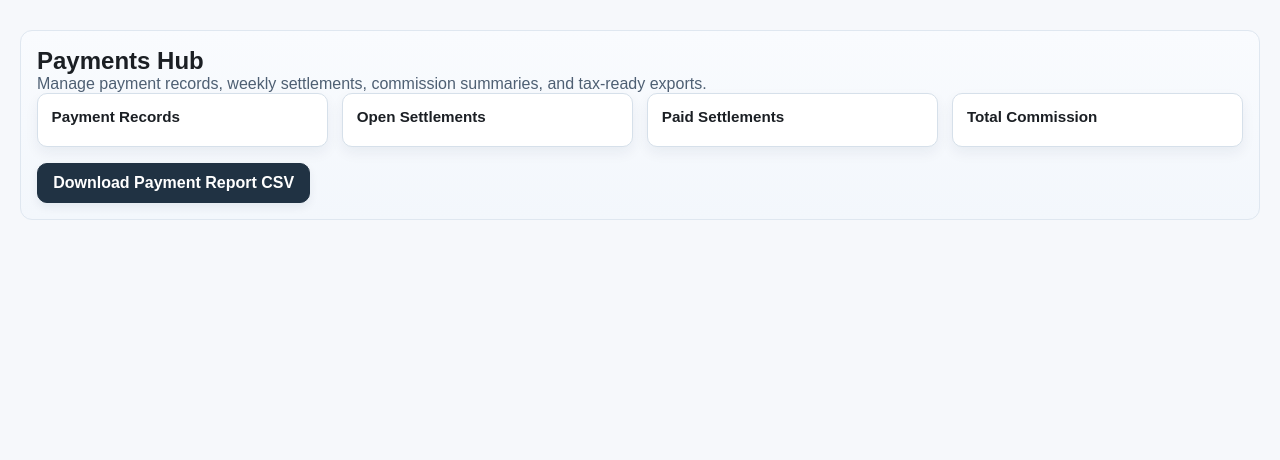
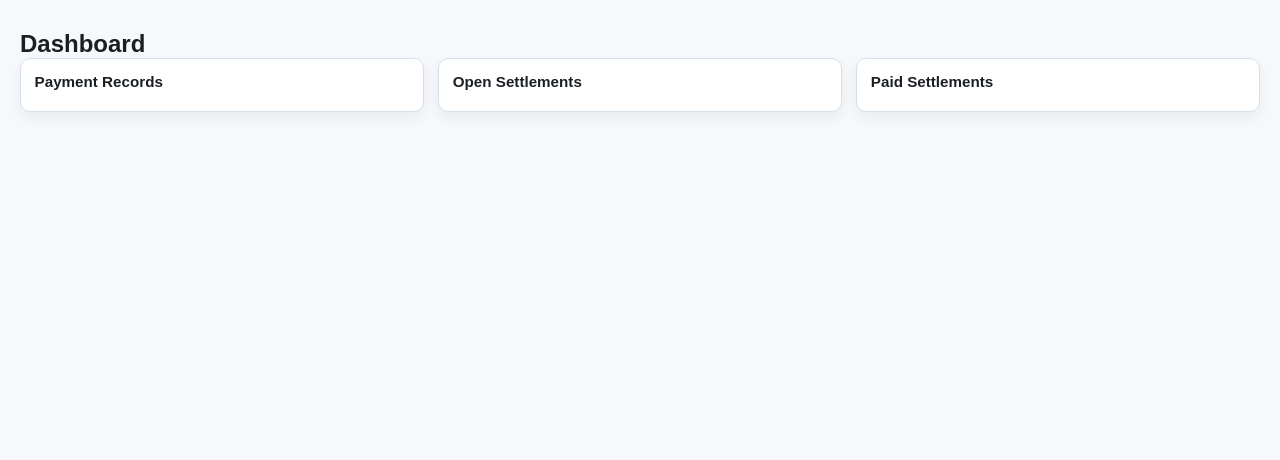
Before and after one commit to Diogo7Santos/desd, a Django app: template frontend/templates/payments/dashboard.html in a window 1280 px wide. Shown: the part 61-521 px from the top of the page. Run offline with Django 5.2, Linux system fonts and the light colour scheme; the template is opened without the code that fills it, so the values that code supplies are empty.

Commit message:
payment folder structure update

```diff
--- a/frontend/templates/payments/dashboard.html
+++ b/frontend/templates/payments/dashboard.html
@@ -3,39 +3,27 @@
 
 
 {% block extra_css %}
-<link rel="stylesheet" href="{% static 'payments/style.css' %}?v=20260507">
+<link rel="stylesheet" href="{% static 'payments/style.css' %}">
 {% endblock %}
 
 {% block title %}Payments Dashboard{% endblock %}
 
 {% block content %}
-<section class="payments-shell">
-    <h2>Payments Hub</h2>
-    <p class="section-subtitle">Manage payment records, weekly settlements, commission summaries, and tax-ready exports.</p>
-
+<section>
+    <h2>Dashboard</h2>
     <div class="cards">
-        <article class="card metric-card">
+        <article class="card">
             <h3>Payment Records</h3>
             <p>{{ record_count }}</p>
         </article>
-        <article class="card metric-card">
+        <article class="card">
             <h3>Open Settlements</h3>
             <p>{{ open_settlement_count }}</p>
         </article>
-        <article class="card metric-card">
+        <article class="card">
             <h3>Paid Settlements</h3>
             <p>{{ paid_settlement_count }}</p>
         </article>
-        <article class="card metric-card">
-            <h3>Total Commission</h3>
-            <p>{{ total_commission }}</p>
-        </article>
     </div>
-
-    <p>
-        <a class="btn-primary" href="{% url 'producer-payment-report-csv' %}">
-            Download Payment Report CSV
-        </a>
-    </p>
 </section>
 {% endblock %}
```
